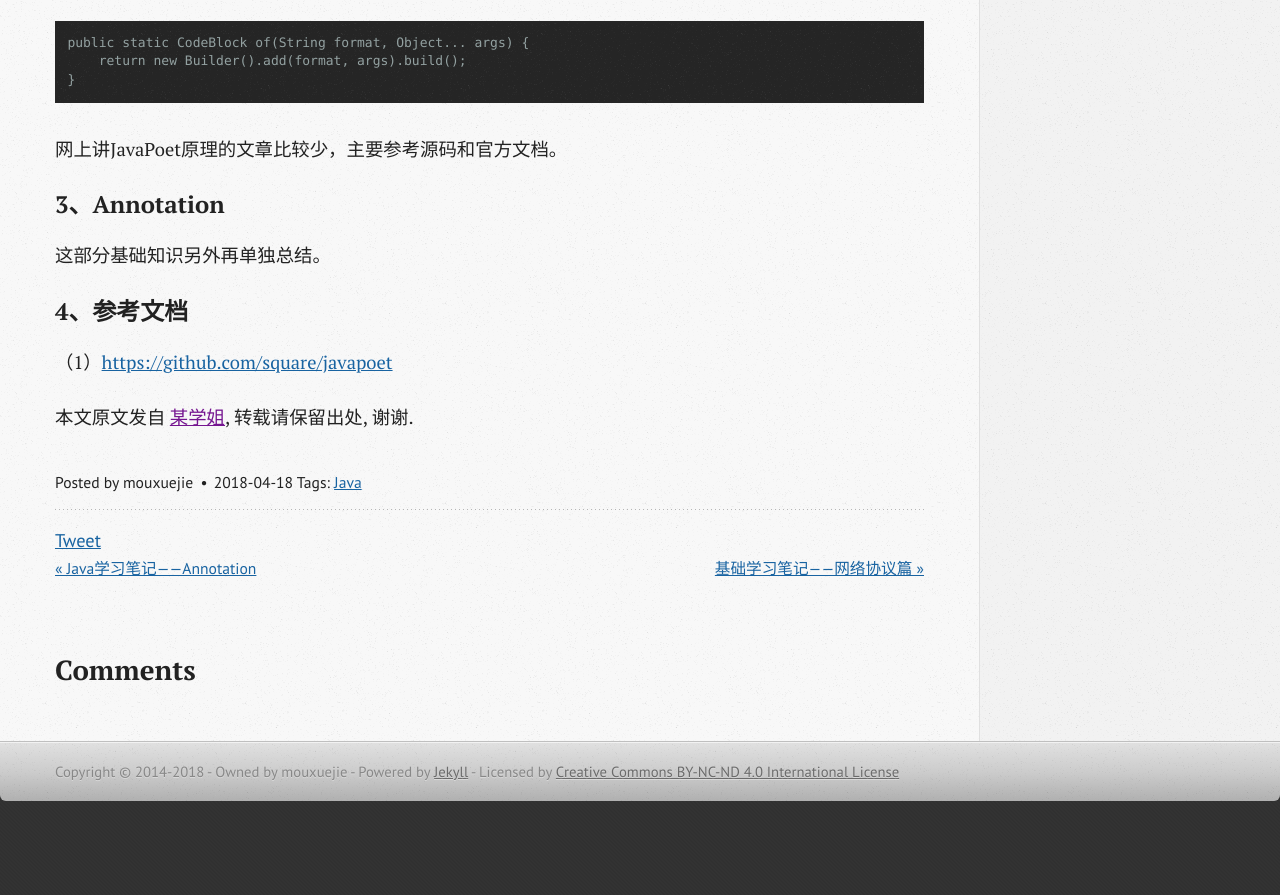
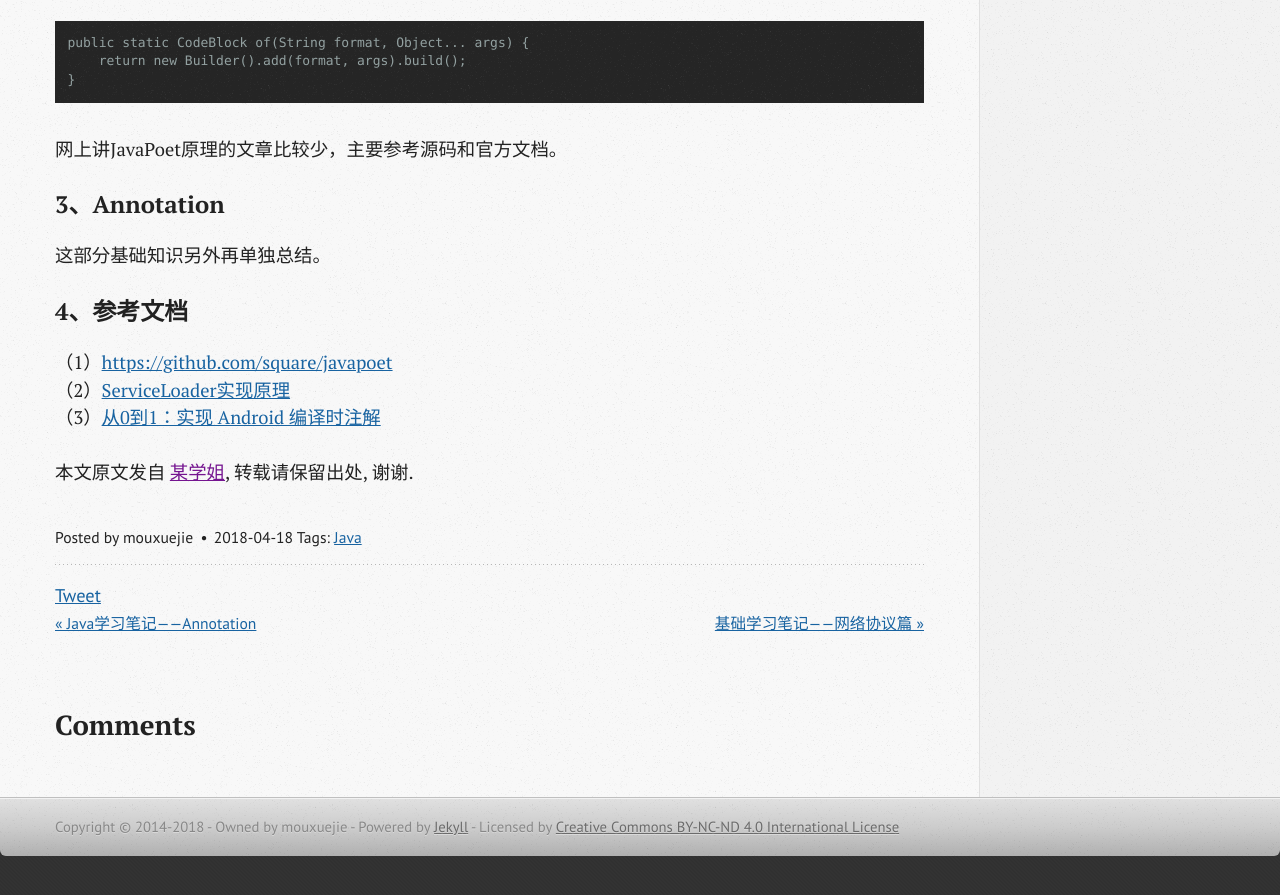
Before and after one commit to wangxinghe/wangxinghe.github.io, a Jekyll site: the page built from _posts/2018-04-18-learning-notes-javapoet.md, in a window 1280 px wide and 900 px high, scrolled down 5831 px. Shown: the top 895 px of the window. Built offline with Jekyll 4.4.1, drawn with Linux system fonts in a browser that asks for light colours; comment, search, counter and statistics services are not loaded; before the commit the page ends 6676 px from its top, so only the background shows below that.

Commit message:
[update]

```diff
--- a/_posts/2018-04-18-learning-notes-javapoet.md
+++ b/_posts/2018-04-18-learning-notes-javapoet.md
@@ -120,3 +120,5 @@ javapoet需要配合auto-service库一起使用：
 ### 4、参考文档
 
 （1）[https://github.com/square/javapoet](https://github.com/square/javapoet)
+（2）[ServiceLoader实现原理](https://blog.csdn.net/is_zhoufeng/article/details/50722440)
+（3）[从0到1：实现 Android 编译时注解](https://www.jianshu.com/p/9e34defcb76f)
```
